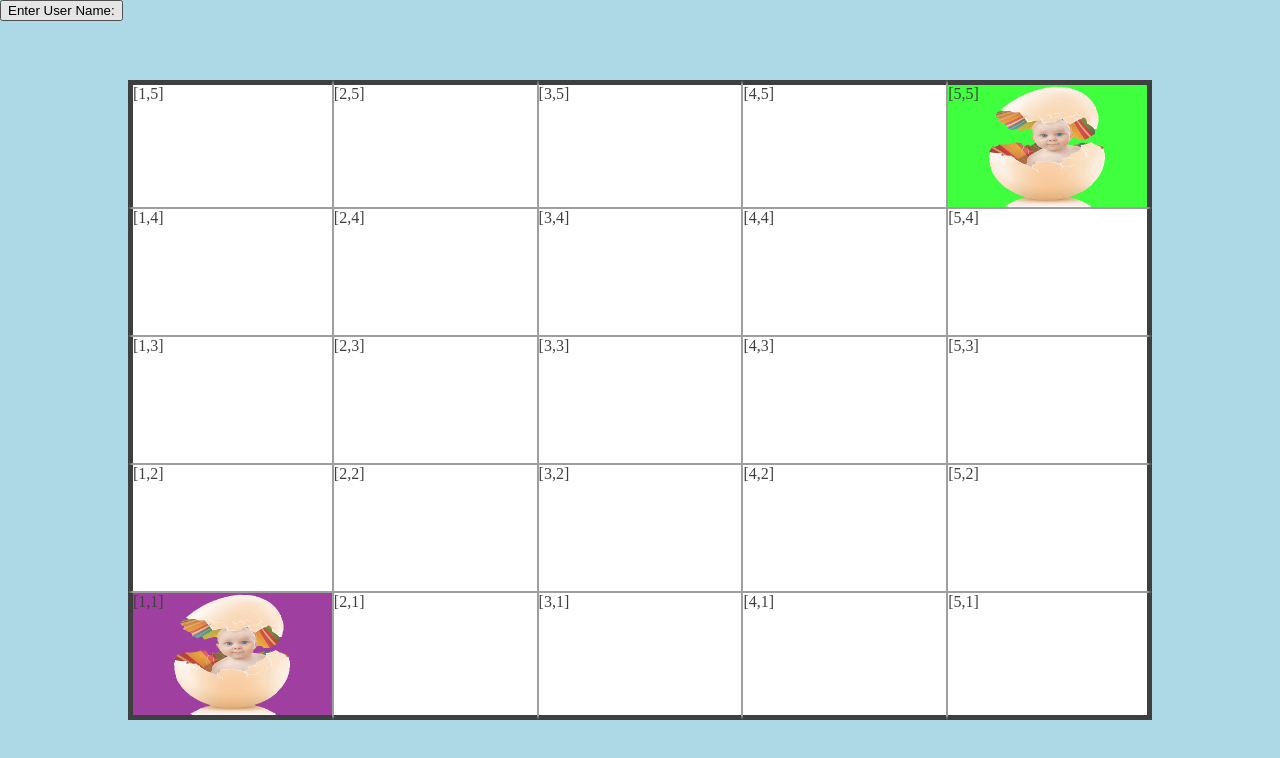
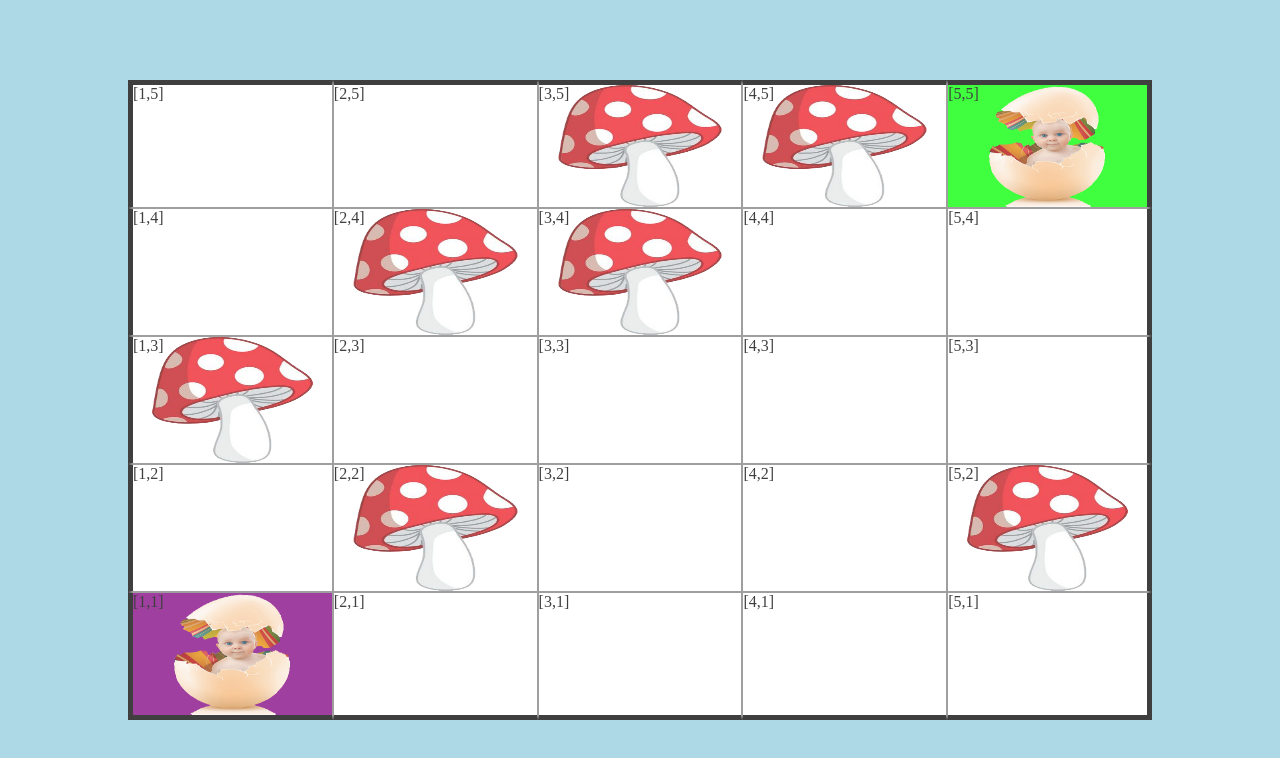
Before and after one commit to robhitt/evolution, a plain HTML site: page index.html in a window 1280 px wide. Drawn offline with nearby package versions, Linux system fonts and the light colour scheme.

Commit message:
add mushrooms to board

```diff
--- a/css/index.css
+++ b/css/index.css
@@ -109,7 +109,14 @@ body {
   display: block;
 }
 
-
-
+.mushroom-image {
+  width: 100%;
+  top: 0;
+  height: 100%;
+  bottom: 1px;
+  left: 0;
+  position: absolute;
+  display: block;
+}
 /*.grow { transition: all .2s ease-in-out; }
 .grow:hover { transform: scale(1.2); }*/
--- a/index.html
+++ b/index.html
@@ -8,8 +8,6 @@
     <!-- <script src="js/jquery-3.1.1.min.js"></script> -->
 
     <link rel="stylesheet" href="css/index.css">
-    <link rel="stylesheet" href="css/prompt.css">
-    <script type="text/javascript" src='js/prompt.js'></script>
     <script type="text/javascript" src='js/mobile_movements.js'></script>
     <script type="text/javascript" src='js/page.js'></script>
     <script type="text/javascript" src='js/board.js'></script>
@@ -19,24 +17,7 @@
   </head>
 
   <body>
-    <!-- Covers over window when prompt box fires -->
-    <div id="dialogoverlay"></div>
-
-    <!-- Prompt Box -->
-    <div id="dialogbox">
-      <div>
-        <div id="dialogboxhead"></div>
-        <div id="dialogboxbody"></div>
-        <div id="dialogboxfoot"></div>
-      </div>
-    </div>
-
-    <!-- Game board -->
     <div id="wrapper">
-      <button onclick="Prompt.render('Enter User Name:','changeText')">Enter User Name: </button>
-      <!-- <button onclick="Prompt.render('Type a color name:','doStuff')">Do stuff</button>
-      <button onclick="Alert.render('Hello World')">Alert</button> -->
-
         <div id="board">
 
         </div>
--- a/js/board.js
+++ b/js/board.js
@@ -4,11 +4,9 @@ class Board {
     this.boardElement = document.getElementById('board')
     this.setSizeVariables()
     this.generateCells()
-
-
-
-
-
+    this.mushroomsArr = this.mushrooms()
+    this.populateMushroomsOnBoard()
+    this.createMushroom = this.createMushroom
   }
 
   setSizeVariables() {
@@ -94,4 +92,40 @@ class Board {
       i++;
     };
   }
+
+  createMushroom(coordinates) {
+    var mushroomElement = document.createElement('div')
+    mushroomElement.classList.add('mushroom')
+
+    var imageElement = document.createElement('img')
+    imageElement.classList.add('mushroom-image')
+    imageElement.setAttribute('src', 'images/mushrooms/mushroom1.png')
+
+    mushroomElement.appendChild(imageElement)
+
+    document.getElementById(coordinates).appendChild(mushroomElement)
+  }
+
+  populateMushroomsOnBoard() {
+
+    var that = this
+    var mushroomArray = this.mushroomsArr
+    mushroomArray.forEach (function (element, index, array) {
+      that.createMushroom(element)
+    })
+  }
+
+  mushrooms() {
+    let arr =
+      [
+        [ "[3,5]", "[1,4]", "[2,4]", "[2,2]", "[5,2]", "[1,3]", "[4,5]"],
+        [ "[3,5]", "[1,4]", "[2,4]", "[1,2]", "[5,2]", "[1,3]", "[4,5]"],
+        [ "[2,5]", "[3,4]", "[2,4]", "[2,2]", "[5,2]", "[1,3]", "[4,5]"],
+        [ "[4,5]", "[3,4]", "[2,4]", "[2,2]", "[5,2]", "[1,3]", "[3,5]"],
+        [ "[2,5]", "[3,4]", "[5,4]", "[2,2]", "[5,2]", "[1,3]", "[4,5]"]
+       ]
+
+    var randomArrayIndex = Math.floor(Math.random() * arr.length)
+    return arr[randomArrayIndex]
+  }
 }
--- a/js/evolution.js
+++ b/js/evolution.js
@@ -7,23 +7,12 @@ class Evolution {
     // and add them to Evolution.allPlayers
     this.welcome()
 
-
-
-
-
-
     Evolution.currentPlayer.keyPress()
 
     Evolution.allPlayers.forEach (function (player) {
       player.render()
     })
-
-
-
-
-
   }
-
 
   welcome() {
 
@@ -36,19 +25,11 @@ class Evolution {
 
     Evolution.allPlayers = [r, a]
     Evolution.currentPlayer = r
-
-
-
   }
-
-
-
-
-
 }
 
+// Outside of Class
 Evolution.newCurrentPlayer = function () {
-
   Evolution.turnCount += 1
 
     // this option is for a two player game
@@ -59,52 +40,14 @@ Evolution.newCurrentPlayer = function () {
     }
 
     // this option is for more than 2 players
-    //  Evolution.currentPlayer = Evolution.allPlayers[ Evolution.turnCount % Evolution.allPlayers.length     ]
+    //  Evolution.currentPlayer = Evolution.allPlayers[ Evolution.turnCount % Evolution.allPlayers.length ]
 }
 
-
-
-
-
-
 Evolution.flash = function (potentialDirection) {
-    $('#messages').text(`Moving ${potentialDirection} is not valid.`)
-    $('#messages-container').fadeTo(2000, .8, function() {
-      $(this).fadeTo(2000,0, function() {
-        $('#messages').text('')
-      })
+  $('#messages').text(`Moving ${potentialDirection} is not valid.`)
+  $('#messages-container').fadeTo(2000, .8, function() {
+    $(this).fadeTo(2000,0, function() {
+      $('#messages').text('')
     })
-  }
-
-
-
-// class evolution {
-//   constructor() {
-//     this.board = new Board()
-//     this.playCount = 0
-//   }
-//
-//   render(){
-//     this.board.render(this.addEventHandlers.bind(this))
-//   }
-//
-//   addEventHandlers(){
-//     $('.cell').click( (event) => {
-//       this.updateBoard(event.target.id)
-//       $(event.target).text(this.currentPlayer())
-//       this.playCount += 1
-//     })
-//   }
-//
-//   updateBoard(index){
-//     this.board.positions[index] = this.currentPlayer()
-//   }
-//
-//   currentPlayer(){
-//     if (this.playCount % 2 === 0) {
-//       return  'A'
-//     } else {
-//       return 'R'
-//     }
-//   }
-// }
+  })
+}
--- a/js/index.js
+++ b/js/index.js
@@ -8,6 +8,9 @@ $(document).ready(function() {
 
   var page = new Page
   var board = new Board
+  // board.createMushroom('[3,4]')
+  // board.createMushroom('[2,4]')
+  // board.createMushroom('[5,3]')
 
   page.board = board
 
--- a/js/player.js
+++ b/js/player.js
@@ -15,9 +15,7 @@ class Player {
     }
 
     //this.createPlayerDiv()
-
   }
-
 
   getName() {
     return prompt("Please enter your name:", "name here");
@@ -90,7 +88,6 @@ class Player {
     switch (validDirection) {
       case 'left':
         this.coordinates = [this.coordinates[0] - 1, this.coordinates[1]]
-
         break;
       case 'right':
         this.coordinates = [this.coordinates[0] + 1, this.coordinates[1]]
@@ -106,12 +103,21 @@ class Player {
         break;
     }
 
+    var elementInfo = document.getElementById(this.stringCoordinates())
+    if (elementInfo.getElementsByClassName('mushroom').length === 1) {
+      this.power += 1
+      var elementToRemove = elementInfo.getElementsByClassName('mushroom')[0]
+      elementToRemove.remove()
+    }
 
+    mariomoveElement.play();
+    this.render()
+    this.won()
     Evolution.newCurrentPlayer()
 
-    mariomoveElement.play();
 
-    this.render()
+
+
   }
 
 
@@ -173,9 +179,6 @@ class Player {
   }
 
   render() {
-    // if ( validMove(potentialDirection) ) {
-      // document.getElementById(r.stringCoordinates()).textContent = r.name
-
       var playerDiv = document.getElementById(this.stringCoordinates())
 
         switch(this.power) {
@@ -189,16 +192,12 @@ class Player {
             this.imageURL = 'dinosaur/dinosaur4.png'
           break;
           case 3:
-            this.imageURL = 'dinosaur/dinosaur3.png'
+            this.imageURL = 'winner.gif'
           break;
         }
 
         playerDiv.style.backgroundColor = this.color
         playerDiv.getElementsByClassName('cellImage')[0].setAttribute('src', 'images/' + this.imageURL);
-
-
-    // }
-
   }
 
   createPlayerDiv() {
@@ -212,12 +211,7 @@ class Player {
 
     playerDiv.appendChild(imageElement)
 
-
     this.playerDiv = playerDiv
-
-
-
-
 
     // var x = document.getElementById(this.stringCoordinates())
     // x.appendChild(playerDiv)
@@ -233,34 +227,23 @@ class Player {
 
   }
 
-
-
-
-
   won() {
     if (Evolution.currentPlayer.power == 3) {
       var audioElement = document.createElement('audio');
       audioElement.setAttribute('src', 'audio/champions.mp3');
+      audioElement.load();
       audioElement.play();
+      // alert('Congratulations you are immortal, you\'ve won')
       return true
     }
   }
-
 }
 
+// Outside of the class
 Player.count = 0;
-
-
-
 
 var mariomoveElement = document.createElement('audio');
 mariomoveElement.setAttribute('src', 'audio/mario-bounce.mp3');
 
 var marioWallMoveElement = document.createElement('audio');
 marioWallMoveElement.setAttribute('src', 'audio/wall-bump.mp3');
-
-
-
-
-
-//Game.playerTurn [1,2,3,4,5]
```
Also changed, not shown: images/winner.gif (added).
